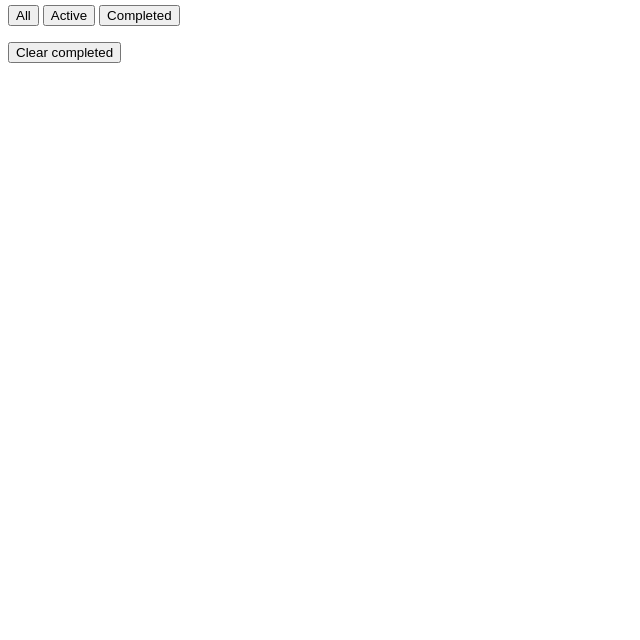
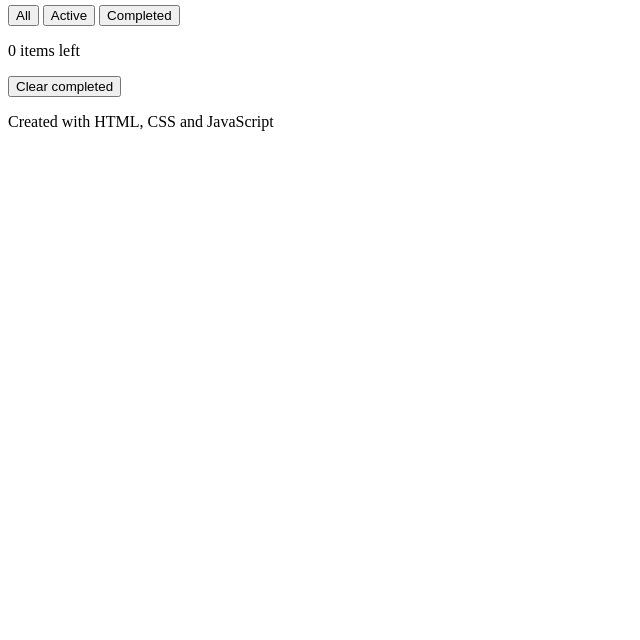
Before and after one commit to FluffzTheRagdoll/KittyTasker, a plain HTML site: page index.html in a window 1280 px wide. Shown: the part 160-800 px from the top of the page, without its empty margins (0-640 px from the left). Drawn offline with Linux system fonts and the light colour scheme.

Commit message:
Update index.html
🫠



That's all I have to say.

```diff
--- a/index.html
+++ b/index.html
@@ -34,11 +34,15 @@
                     </ul>
 
                     <div class="task-summary">
-                    <p></p>
+                        <p><span id="items-left">0</span> items left</p>
                         <button id="clear-completed-btn">Clear completed</button>
                     </div>
                 </section>
             </main>
+
+            <footer class="app-footer">
+                <p>Created with HTML, CSS and JavaScript</p>
+            </footer>
         </div>
     </body>
 </html>
```
Lines whose indentation alone changed are shown as unchanged.
